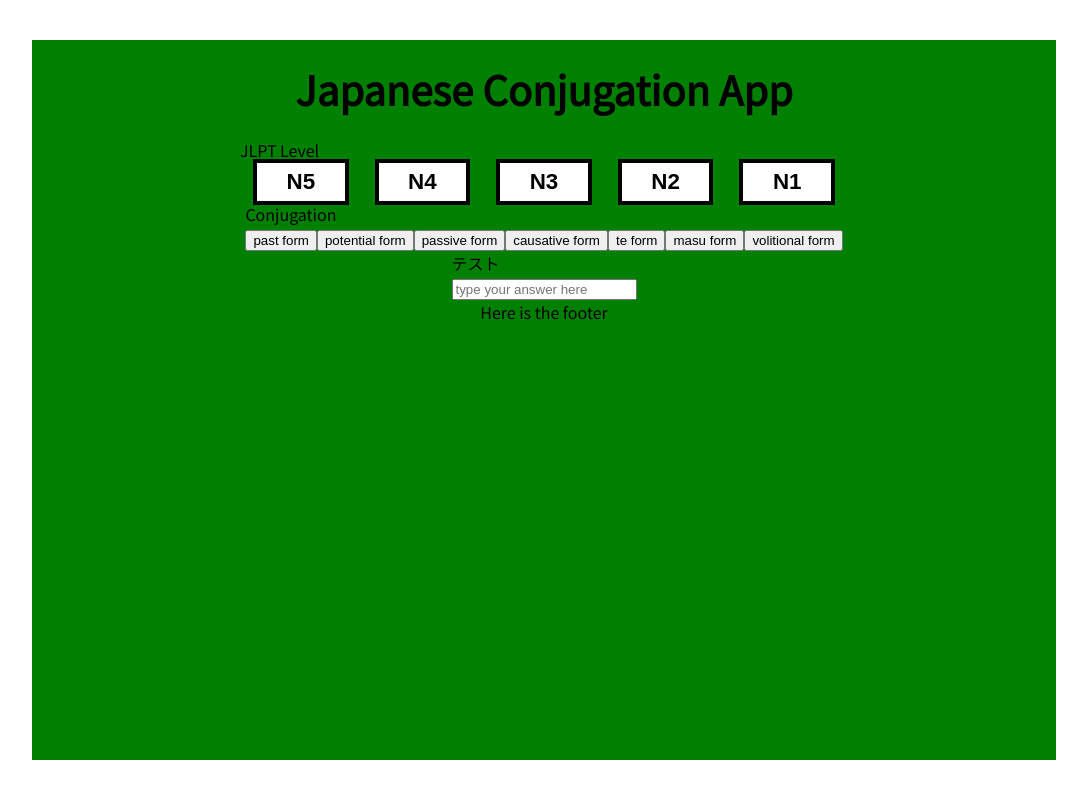
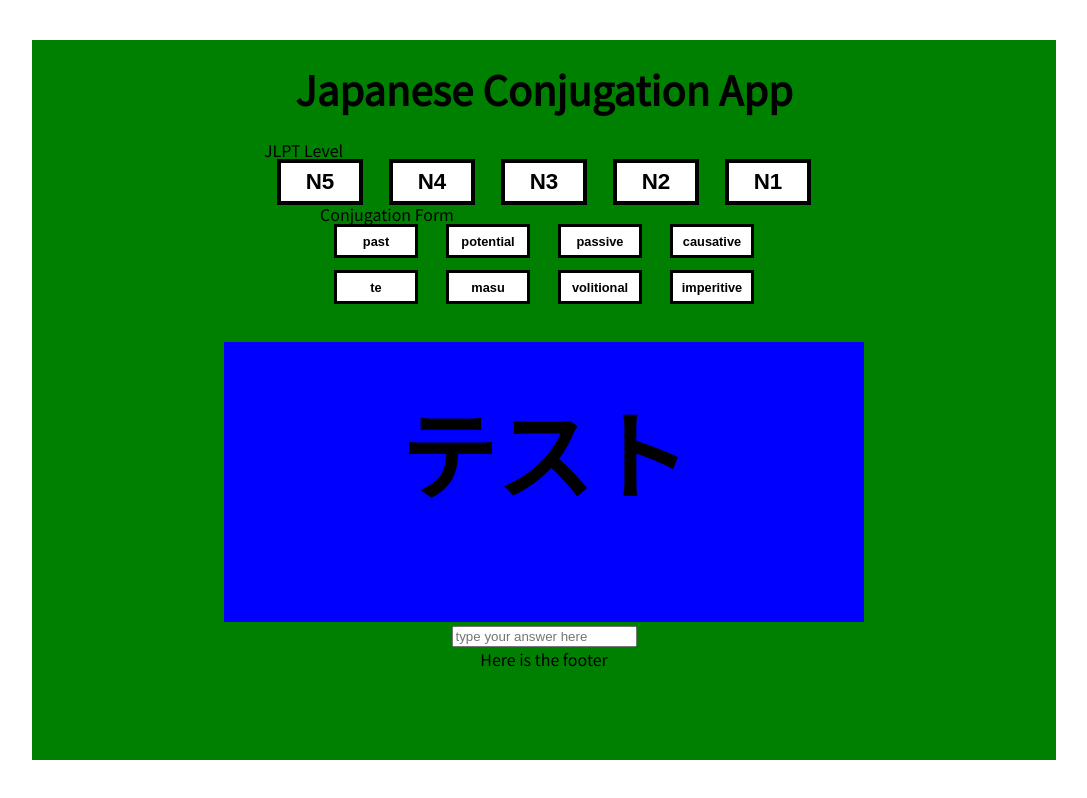
Before and after one commit to Dylaan94/Japanese-Conjugation-App, a React (Create React App) app: page / in a window 1280 px wide. Shown: the whole page, without its empty margins (96-1183 px from the left). Built offline with nearby package versions, Linux system fonts and the light colour scheme.

Commit message:
controller and grammar component styling

```diff
--- a/src/components/Controller.js
+++ b/src/components/Controller.js
@@ -1,4 +1,6 @@
 import React, { Component } from "react";
+
+import Styles from "./styles/Styles"
 
 class Controller extends Component {
   render() {
@@ -9,12 +11,12 @@ class Controller extends Component {
       checkTextInput,
     } = this.props; // destructure props
       return (
-      <div>
-        <div>
+        <Styles.ControllerMain>
+            <div className = "textDisplayDiv">
               <h1> {randomisedValue.name} </h1>
               <h2> {randomisedValue.verbType}</h2>
             </div>
-        <div>
+            <div className = "inputDiv">
               <input
                 type="text"
                 placeholder="type your answer here"
@@ -26,7 +28,7 @@ class Controller extends Component {
                 name="textInputValue"
               />
             </div>
-      </div>
+        </Styles.ControllerMain>
       );
   }
 }
--- a/src/components/GrammarPoint.js
+++ b/src/components/GrammarPoint.js
@@ -20,41 +20,48 @@ class GrammarPoint extends Component {
   render() {
     return (
       <Styles.GrammarPointsMain>
-        <h2> Conjugation </h2>
+        <h2> Conjugation Form </h2>
         <ul>
           <li>
             <button onClick={this.handleSelection.bind(this, "pastForm")}>
-              past form
+              past
             </button>
           </li>
           <li>
             <button onClick={this.handleSelection.bind(this, "potentialForm")}>
-              potential form
+              potential
             </button>
           </li>
           <li>
             <button onClick={this.handleSelection.bind(this, "passiveForm")}>
-              passive form
+              passive
             </button>
           </li>
           <li>
             <button onClick={this.handleSelection.bind(this, "causativeForm")}>
-              causative form
+              causative
             </button>
           </li>
+        </ul>
+        <ul>
           <li>
             <button onClick={this.handleSelection.bind(this, "teForm")}>
-              te form
+              te
             </button>
           </li>
           <li>
             <button onClick={this.handleSelection.bind(this, "masuForm")}>
-              masu form
+              masu
             </button>
           </li>
           <li>
             <button onClick={this.handleSelection.bind(this, "volitionalForm")}>
-              volitional form
+              volitional
+            </button>
+          </li>
+          <li>
+            <button onClick={this.handleSelection.bind(this, "volitionalForm")}>
+              imperitive
             </button>
           </li>
         </ul>
--- a/src/components/styles/Styles.js
+++ b/src/components/styles/Styles.js
@@ -37,8 +37,8 @@ const LevelsMain = styled.div`
   }
   //button Styling
   button {
-    width: 4em;
-    height: 1.8em;
+    width: 80px;
+    height: 40px;
     cursor: pointer;
     font-size: 1.4rem;
     font-weight: bold;
@@ -47,7 +47,7 @@ const LevelsMain = styled.div`
     border: 1px solid black;
     box-shadow: 3px 3px 0 black, -3px -3px 0 black, -3px 3px 0 black,
       3px -3px 0 black;
-    transition: 500ms ease-in-out;
+    transition: 200ms ease-in-out;
   }
   button:hover {
     box-shadow: 10px 3px 0 black, -10px -3px 0 black;
@@ -64,14 +64,61 @@ const GrammarPointsMain = styled.div`
   ul {
     display: flex;
     flex-direction: row;
-
     list-style-type: none;
   }
   ul > li {
+    padding-left: 1em;
+    padding-right: 1em;
+    padding-bottom: 1em;
+  }
+
+  ul > li > button {
+    align-items: center;
+    text-align: center;
+  }
+
+  //Button styling
+  button {
+    width: 80px;
+    height: 30px;
+
+    cursor: pointer;
+    font-size: 0.8rem;
+    font-weight: bold;
+    color: black;
+    background: white;
+    border: 1px solid black;
+    box-shadow: 2px 2px 0 black, -2px -2px 0 black, -2px 2px 0 black,
+      2px -2px 0 black;
+    transition: 200ms ease-in-out;
+    text-align: center;
+  }
+  button:hover {
+    box-shadow: 6px 3px 0 black, -6px -3px 0 black;
+  }
+  button:focus {
+    outline: none;
   }
 `;
 
 // Controller Styles
+const ControllerMain = styled.div`
+  display: flex;
+  flex-direction: column;
+  align-items: center;
+  .textDisplayDiv {
+    margin-top: 3vh;
+    background: blue;
+    width: 50vw;
+    height: 35vh;
+    text-align: center;
+    h1 {
+        margin-top: 5vh;
+        font-size: 6em;
+        font-weight: 900;
+    }
+  }
+`;
 
 // Footer Styles
 
@@ -80,6 +127,7 @@ const Styles = {
   HeaderMain: HeaderMain,
   LevelsMain: LevelsMain,
   GrammarPointsMain: GrammarPointsMain,
+  ControllerMain: ControllerMain,
 };
 
 export default Styles;
```
Lines whose indentation alone changed are shown as unchanged.
